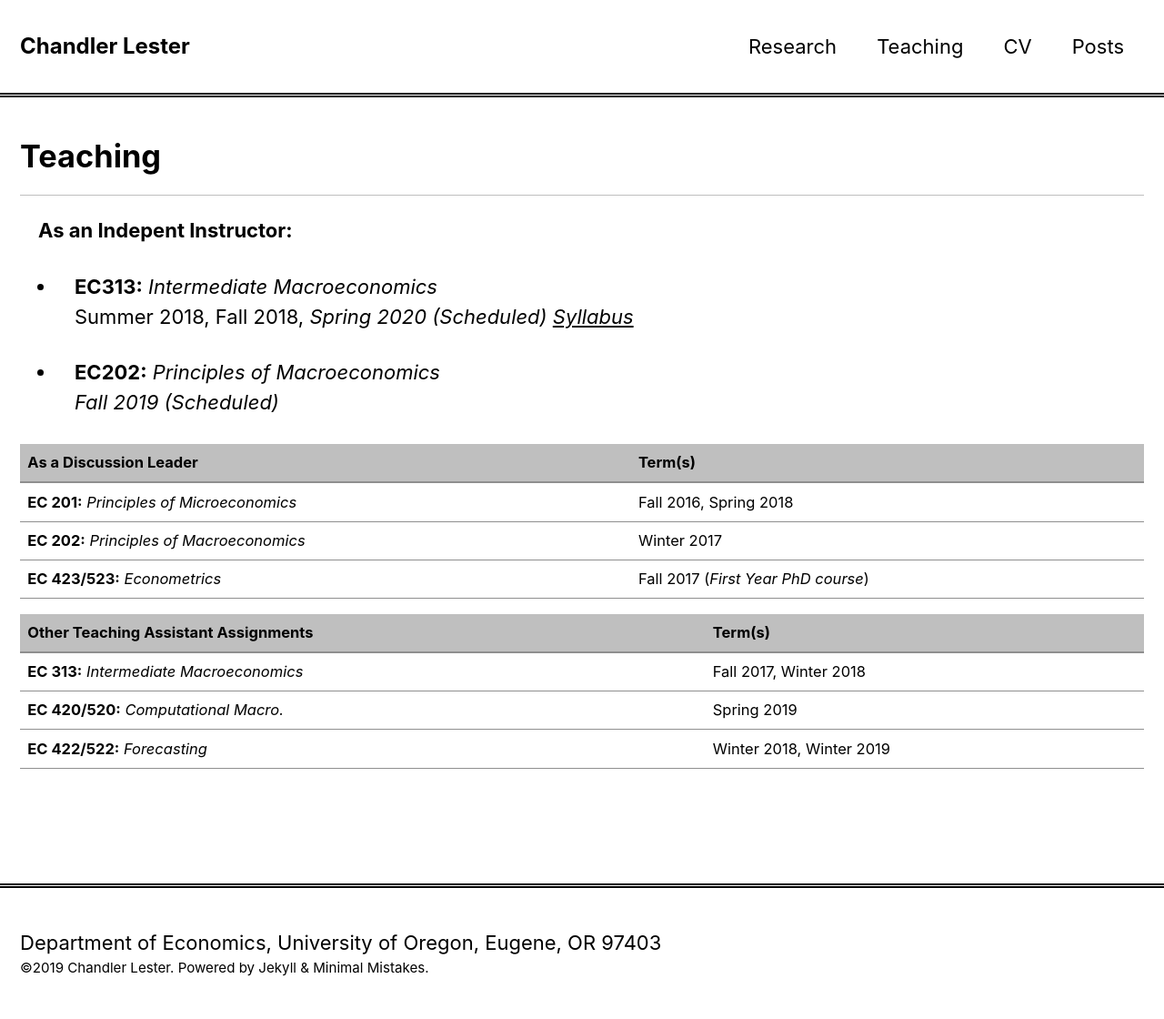
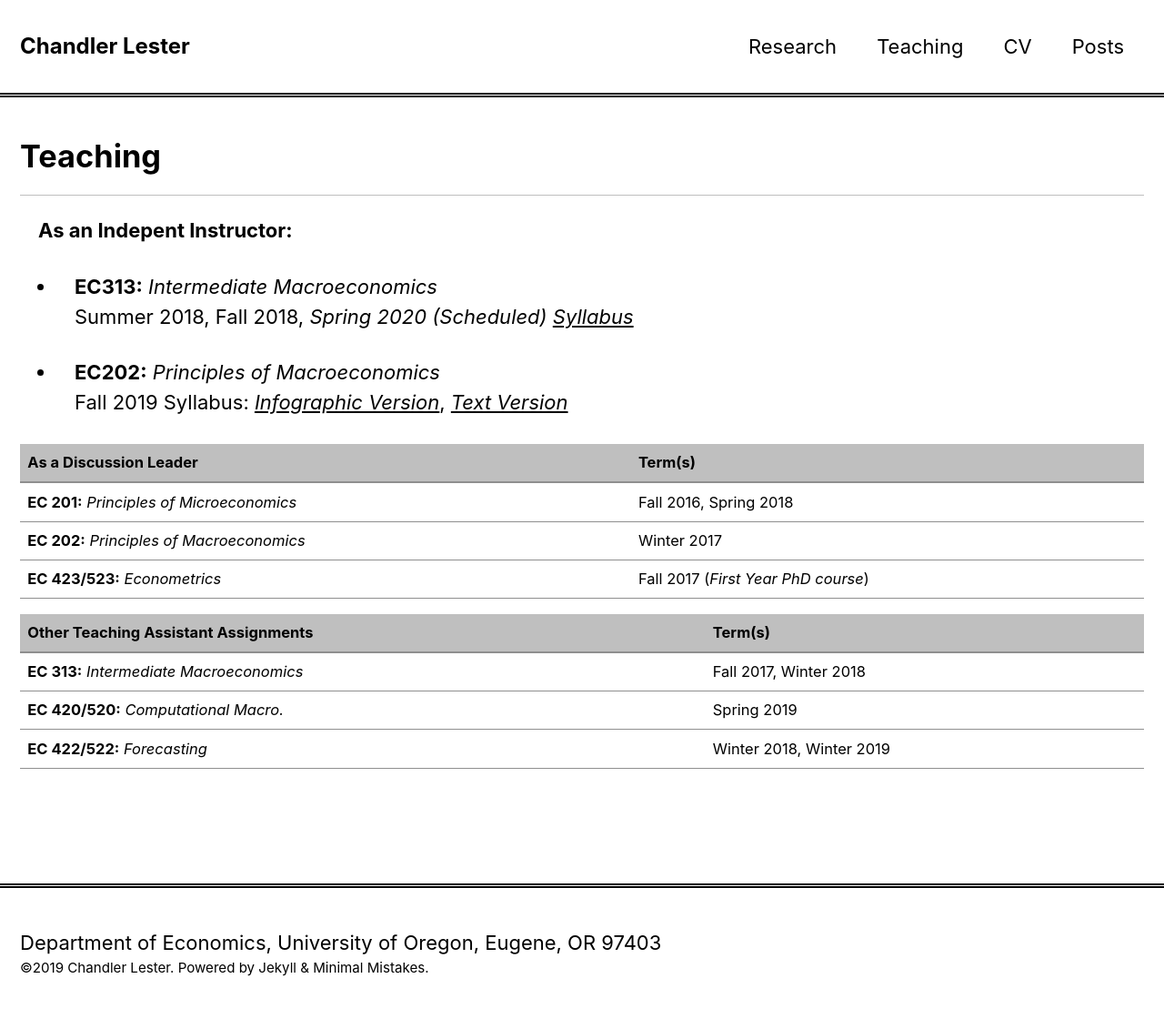
Before and after one commit to mibarnes/chandlerlester.github.io, a Jekyll site: the page built from _pages/teaching.md, in a window 1280 px wide. Shown: the whole page at 91% size. Built offline with Jekyll 4.4.1, drawn with Linux system fonts in a browser that asks for light colours; nearby versions of some CDN libraries.

Commit message:
Update teaching.md

```diff
--- a/_pages/teaching.md
+++ b/_pages/teaching.md
@@ -20,7 +20,8 @@ class: wide
    [*Syllabus*](../images/EC313_F2018.pdf)
 
 - **EC202:** *Principles of Macroeconomics*
-  *Fall 2019 (Scheduled)*
+  Fall 2019
+  Syllabus: [*Infographic Version*](../images/ec202-fall2019_40286598.png), [*Text Version*](../images/EC202_F19.pdf)
 
 | **As a Discussion Leader**                 |  **Term(s)**                                |
 |--------------------------------------------|---------------------------------------------|
```
